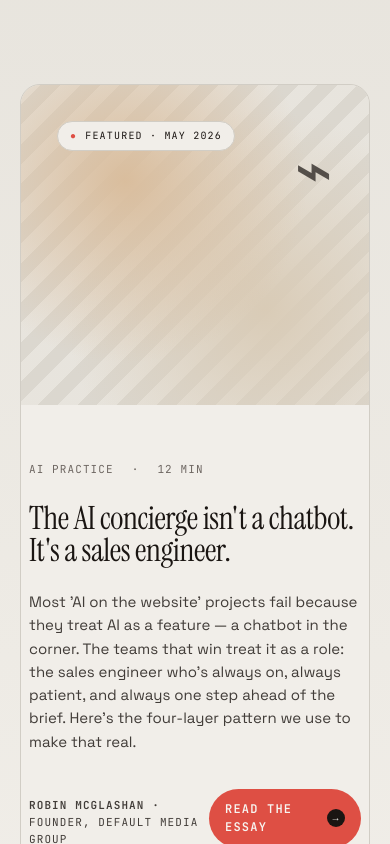
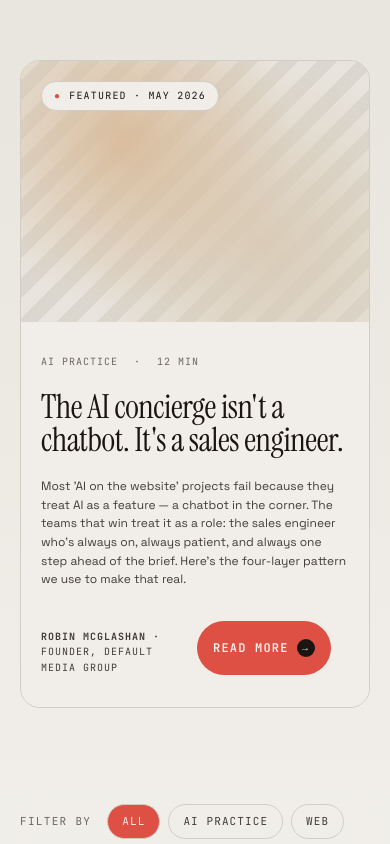
Before and after one commit to Dbrowne14/Default_Social_AI, a Next.js app: page /insights in a window 390 px wide. Shown: the part 920-1764 px from the top of the page. Built offline with nearby package versions, Linux system fonts and the light colour scheme.

Commit message:
Insights featured made more responsive

```diff
--- a/components/insights/InsightsFeatured.tsx
+++ b/components/insights/InsightsFeatured.tsx
@@ -3,50 +3,59 @@ import { insights } from "@/data/blogData";
 
 const InsightsFeatured = () => {
   const featuredArticle = insights.find((blog) => blog.featured);
+
   return (
     <section
-      className="pt-20 px-0 xl:px-15 xl bg-[linear-gradient(180deg,var(--ink-2),var(--ink))]"
+      className="pt-14 md:pt-20 px-0 xl:px-15 bg-[linear-gradient(180deg,var(--ink-2),var(--ink))]"
       data-screen-label="Featured"
     >
       <div className="container-custom">
-        <article className="grid grid-cols-1 xl:grid-cols-2 gap-0 xl:gap-14 items-stretch border border-line rounded-[20px] overflow-hidden [background:linear-gradient(180deg,var(--ink-2),var(--ink))]">
-          <div className="min-h-80 md:min-h-120 relative justify-end p-9 [background:radial-gradient(circle_at_30%_30%,color-mix(in_oklch,var(--accent)_25%,var(--ink-3)),transparent_55%),radial-gradient(circle_at_70%_70%,color-mix(in_oklch,var(--accent)_12%,var(--ink-3)),transparent_60%),repeating-linear-gradient(135deg,var(--ink-2)_0_14px,var(--ink-3)_14px_28px)]">
-            <span className="absolute top-9 right-9 font-serif text-[clamp(64px,9vw,140px)] text-cream opacity-[0.7] tracking-[-0.04]">
+        <article className="grid grid-cols-1 md:grid-cols-2 gap-0 xl:gap-14 items-stretch border border-line rounded-[20px] overflow-hidden [background:linear-gradient(180deg,var(--ink-2),var(--ink))]">
+          <div className="  aspect-4/3
+  xl:aspect-auto
+  xl:min-h-fullrelative justify-end p-5 md:p-9 [background:radial-gradient(circle_at_30%_30%,color-mix(in_oklch,var(--accent)_25%,var(--ink-3)),transparent_55%),radial-gradient(circle_at_70%_70%,color-mix(in_oklch,var(--accent)_12%,var(--ink-3)),transparent_60%),repeating-linear-gradient(135deg,var(--ink-2)_0_14px,var(--ink-3)_14px_28px)]">
+            <span className="absolute top-5 right-5 md:top-9 md:right-9 font-serif text-[clamp(56px,18vw,140px)] text-cream opacity-[0.7] tracking-[-0.04em]">
               ⌁
             </span>
-            <span className="inline-flex gap-2 py-1.5 px-3 rounded-[999px] bg-ink border border-line font-mono text-[10px] tracking-[0.12em] uppercase text-cream flex-start">
+
+            <span className="inline-flex gap-2 py-1.5 px-3 rounded-[999px] bg-ink border border-line font-mono text-[10px] tracking-[0.12em] uppercase text-cream">
               <span className="text-accent">●</span> Featured ·{" "}
               {featuredArticle?.date}
             </span>
           </div>
-          <div className="py-14 px-2 md:px-14 flex flex-col gap-6 bg-ink">
-            <div className="meta flex gap-4.5 font-mono text-[11px] text-muted tracking-widest uppercase">
+
+          <div className="py-8 px-5 sm:px-7 md:py-14 md:px-14 flex flex-col gap-5 md:gap-6 bg-ink">
+            <div className="meta flex flex-wrap gap-x-4 gap-y-1 font-mono text-[10px] md:text-[11px] text-muted tracking-widest uppercase">
               <span>{featuredArticle?.tag}</span>
               <span>·</span>
               <span>{featuredArticle?.readTime}</span>
             </div>
-            <h2 className="font-serif text-[clamp(32px,4vw,56px)]">
+
+            <h2 className="font-serif text-[clamp(22px,8.5vw,56px)] leading-[1.02]">
               {featuredArticle?.title}
             </h2>
-            <p className="text-cream-2 text-[15px] leading-[1.55]">
+
+            <p className="text-cream-2 text-[clamp(12px,3vw,18px)] leading-[1.55]">
               {featuredArticle?.excerpt}
             </p>
 
-            <div className="flex justify-between md:mt-6 mt-3">
+            <div className="flex flex-row sm:flex-row sm:items-end sm:justify-between gap-6 md:mt-6 mt-3">
               <div className="flex items-center gap-3 mt-2">
-                <div className="w-9 h-9 rounded-[50%] bg-accent text-ink font-serif text-[18px]  items-center justify-center hidden min-[1500px]:flex">
+                <div className="w-9 h-9 rounded-[50%] bg-accent text-ink font-serif text-[18px] items-center justify-center hidden min-[1500px]:flex">
                   {featuredArticle?.authorInitials}
                 </div>
-                <div className="flex flex-col font-mono text-[11px] tracking-widest uppercase text-cream-2">
-                  <span className="font-semibold">
+
+                <div className="flex flex-col font-mono text-[10px] md:text-[11px] tracking-widest uppercase text-cream-2 max-w-[22ch]">
+                  <span className="font-bold">
                     {featuredArticle?.author} ·
                   </span>
-                  <span>{featuredArticle?.authorRole}</span>
+                  <span className="">{featuredArticle?.authorRole}</span>
                 </div>
               </div>
+
               <Button
                 link={`/insights/${featuredArticle?.slug}`}
-                text="Read the essay"
+                text="Read More"
                 arrowVariant="primaryBlack"
               />
             </div>
@@ -56,5 +65,4 @@ const InsightsFeatured = () => {
     </section>
   );
 };
-
 export default InsightsFeatured;
```
